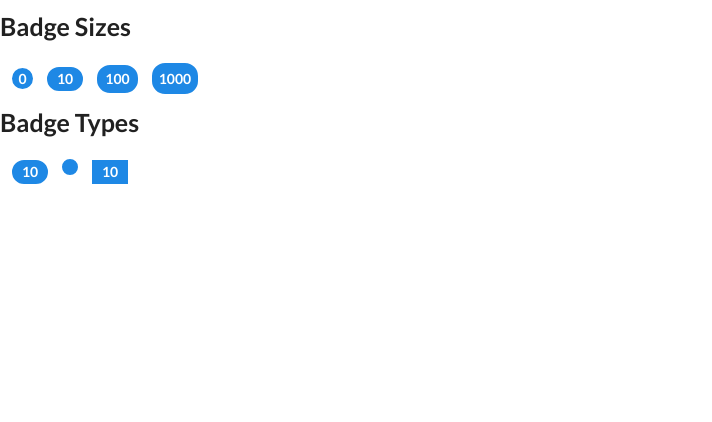
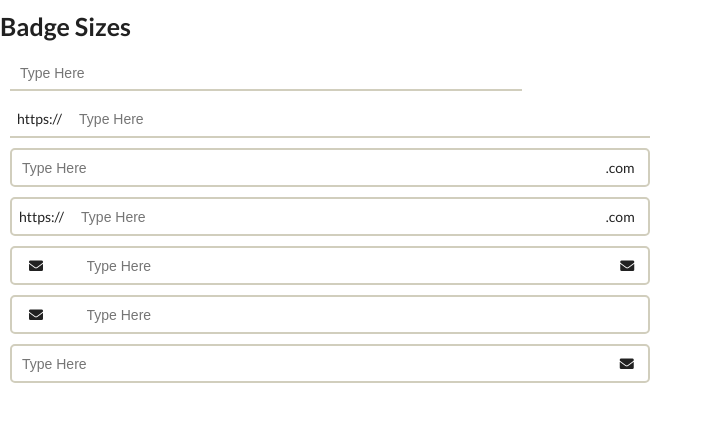
Before and after one commit to Shradha-singh23/React-Projects, a React (Create React App) app in the folder projects/: page / in a window 1280 px wide. Shown: the top 422 px of the page, without its empty margins (0-712 px from the left). Built offline with nearby package versions, Linux system fonts and the light colour scheme.

Commit message:
Changing variant styles

```diff
--- a/projects/src/reuseable-components/App.js
+++ b/projects/src/reuseable-components/App.js
@@ -1,40 +1,37 @@
 import React from "react";
-// import Input from "./Input";
+import Input from "./Input";
 // import Button from "./Button";
 // import Avatar from "./Avatar";
-import Badge from "./Badge";
+// import Badge from "./Badge";
 
 export default function App(){
     return(
         <div>
             <h1 style={{marginTop:"10px", fontSize:"25px"}}> Badge Sizes </h1>
-            <Badge
-                badgeText="0"
-                size="xs"
+            <Input
+                type="text"
+                variant = "flushed"
             />
-            <Badge
-                badgeText="10"
-                size="sm"
+            <Input
+                leftAddons = "https://"
+                variant = "flushed"
             />
-            <Badge
-                badgeText="100"
-                size="md"
+            <Input
+                rightAddons = ".com"
             />
-            <Badge
-                badgeText="1000"
-                size="lg"
+            <Input
+                leftAddons = "https://"
+                rightAddons = ".com"
             />
-            <h1 style={{marginTop:"10px", fontSize:"25px"}}> Badge Types </h1>
-            <Badge
-                badgeText="10"
+            <Input
+                leftIcon = "envelope"
+                rightIcon = "envelope"
             />
-            <Badge
-                isMini
-                badgeText="10"
+            <Input
+                leftIcon = "envelope"
             />
-            <Badge
-                isSqaured = "true"
-                badgeText="10"
+            <Input
+                rightIcon = "envelope"
             />
         </div>
     )
--- a/projects/src/reuseable-components/Input.js
+++ b/projects/src/reuseable-components/Input.js
@@ -7,23 +7,32 @@ const inputSizes = {
     lg: "50px"
 }
 const inputVariant = {
-    outline:{
+    outline: {
         border : "2px solid"
     },
-    filled:{
+    filled: {
         backgroundColor: "#DBEBFF"
     },
-    flushed:{
+    flushed: {
         border: "none",
         borderBottom: "2px solid gray"
     },
-    unstyled:{
+    unstyled: {
         border: "none"
     }
 }
 
 export default function Input(props){
-    const {placeholderText, leftAddons, rightAddons, size , variant, leftIcon, rightIcon} = props;
+    const {
+        placeholderText,
+        type,
+        leftAddons,
+        rightAddons,
+        size ,
+        variant,
+        leftIcon,
+        rightIcon
+    } = props;
 
     const [hasFocus, setHasFocus] = useState(false);
 
@@ -41,8 +50,8 @@ export default function Input(props){
         borderRadius: "5px"
     };
         if(leftAddons || rightAddons || rightIcon ||leftIcon){
-            style.border = "none";
-            style.borderBottom = "none";
+            style.border = hasFocus ? "2px solid #D291BC" : "none";
+            style.borderBottom = hasFocus ? "2px solid #D291BC" : "none";
         }
         if(hasFocus){
             style.borderColor = "#D291BC";
@@ -65,6 +74,62 @@ export default function Input(props){
         return style;
     };
 
+    const getDivContainerStyle = () => {
+        const style = {
+            border: "none",
+            width: "50%",
+            margin: "10px",
+            position: "relative",
+            borderRadius: "none",
+            borderBottom: "none"
+        }
+        if(leftAddons || rightAddons || rightIcon ||leftIcon){
+            style.border = (variant==="flushed" || variant==="unstyled")
+                            ? inputVariant[variant].border
+                            : "2px solid #D1CEBD";
+            style.borderBottom = (variant==="unstyled")? "none" : "2px solid #D1CEBD";
+            style.borderRadius = (variant==="flushed") ? "none" : "5px"
+        }
+        return style;
+    }
+
+    const getLeftIconStyle = () => {
+        const style = {
+            padding: "7px",
+            marginRight: leftIcon ? "10px" : "0px",
+            marginLeft: leftIcon ? "10px" : "0px",
+            position: "relative",
+            width:"7%"
+        }
+        return style;
+    }
+
+    const getRightIconStyle = () => {
+        const style = {
+            padding: "7px",
+            position: "relative",
+            left:leftIcon ? "28px" : "92px",
+            width:"7%"
+        }
+        return style;
+    }
+
+    const getLeftAddOnsStyle = () => {
+        const style = {
+            padding: "7px",
+            position: "relative"
+        }
+        return style;
+    }
+    const getRightAddOnsStyle = () => {
+        const style = {
+            padding: "7px",
+            position: "relative",
+            left: leftAddons ? "19px" : "78px"
+        }
+        return style;
+    }
+
     const handleOnFocus = () => {
         setHasFocus(true);
     }
@@ -74,41 +139,19 @@ export default function Input(props){
     }
 
     return(
-        <div style={{
-                border: (leftAddons || rightAddons || rightIcon ||leftIcon) ? "2px solid #D1CEBD" : "none",
-                width: "50%",
-                margin: "10px",
-                position: "relative",
-                borderRadius: (leftAddons || rightAddons || rightIcon ||leftIcon) ? "5px" : "none"
-            }}>
-            { leftIcon && <i class={`fas fa-${leftIcon}`}
-                style={{padding:"7px",
-                        marginRight:"10px",
-                        marginLeft:"10px",
-                        position:"relative"
-                }}></i> }
-            {leftAddons && <span style={{
-                padding:"7px",
-                position:"relative"
-            }}>{leftAddons}</span>}
+        <div style={getDivContainerStyle()}>
+            {leftIcon && <i class={`fas fa-${leftIcon}`} style={getLeftIconStyle()}></i> }
+            {leftAddons && <span style={getLeftAddOnsStyle()}>{leftAddons}</span>}
             <input
                 style={getInputStyles()}
-                type="text"
-                placeholder={placeholderText}
+                type={type || "text"}
+                placeholder={placeholderText || "Type Here"}
                 onFocus={handleOnFocus}
                 onBlur={handleOnBlur}
             >
             </input>
-            {rightAddons && <span style={{
-                padding:"7px",
-                position:"relative",
-                left:leftAddons ? "10px" : "70px"
-            }}>{rightAddons}</span>}
-            { rightIcon && <i class={`fas fa-${rightIcon}`} style={{
-                padding:"7px",
-                position:"relative",
-                left:leftIcon ? "25px" : "75px"
-            }}></i> }
+            {rightAddons && <span style={getRightAddOnsStyle()}>{rightAddons}</span>}
+            { rightIcon && <i class={`fas fa-${rightIcon}`} style={getRightIconStyle()}></i> }
         </div>
     )
 }
```
